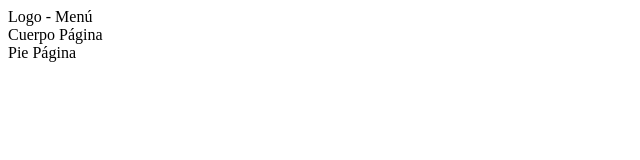
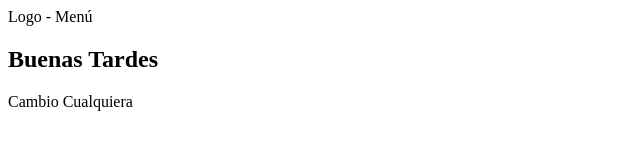
Before and after one commit to JohansonCda/HotelSearch, a plain HTML site: page index.html in a window 1280 px wide. Shown: the whole page, without its empty margins (0-640 px from the left). Drawn offline with Linux system fonts and the light colour scheme.

Commit message:
Cambio Cuerpo y pie

```diff
--- a/index.html
+++ b/index.html
@@ -12,11 +12,11 @@
     </header>
 
     <section id="cuerpo">
-        Cuerpo Página
+        <h1>Buenas Tardes</h1>
     </section>
 
     <footer>
-        Pie Página
+        Cambio Cualquiera
     </footer>
 </body>
 </html>
```
